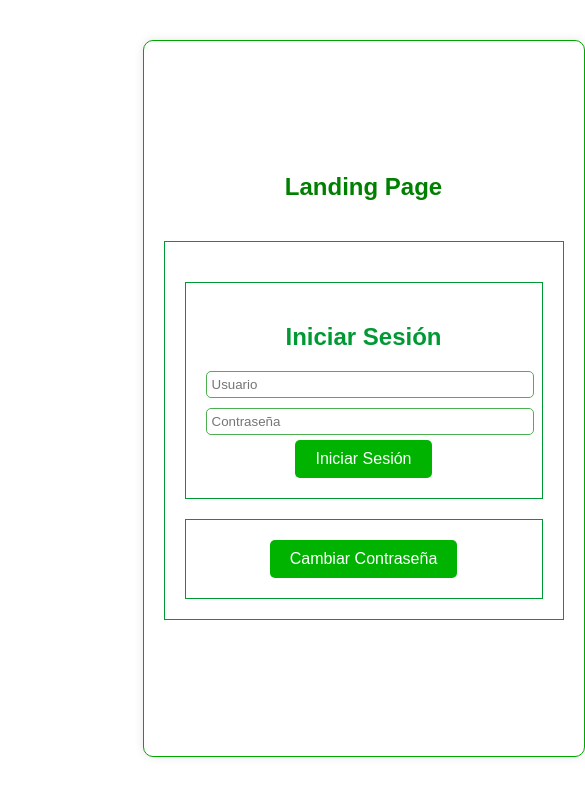
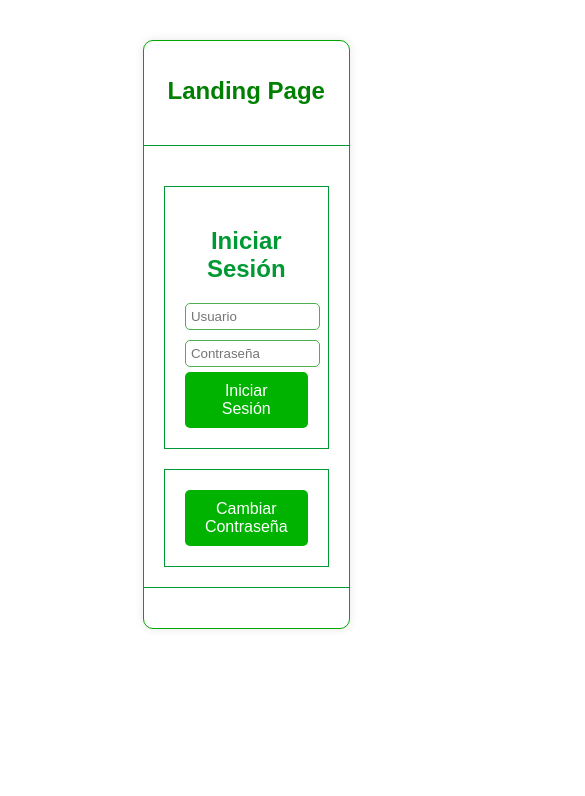
Before and after one commit to alexismichia/front-ramiro, a React (Create React App) app: page / in a window 390 px wide. Shown: the top 796 px of the page, 585 px wide, since content can reach past the window. Built offline with nearby package versions, Linux system fonts and the light colour scheme.

Commit message:
Update App.css

```diff
--- a/src/App.css
+++ b/src/App.css
@@ -1,40 +1,38 @@
-/* Configuración global */
-body {
-  font-size: 16px; /* Tamaño de fuente base para toda la aplicación */
-}
-
-/* Estilos para centrar y ajustar tamaño en todos los componentes */
-.container {
-  display: flex;
-  flex-direction: column;
-  justify-content: center;
-  align-items: center;
-  height: 80vh;
-  width:350px/* Ocupa el 100% de la altura de la pantalla */
-}
-
-.componente {
-  width: 100%; /* Ajusta el ancho del componente según tus necesidades */
-  max-width: 500px; /* Establece un ancho máximo para evitar que sea demasiado ancho */
+.App {
   text-align: center;
 }
 
-/* Estilos específicos para dispositivos móviles */
-@media (max-width: 1000px) {
-  body {
-    font-size: 14px; /* Reduzca el tamaño de fuente base para dispositivos móviles */
-  }
+.App-logo {
+  height: 40vmin;
+  pointer-events: none;
+}
 
-  .container {
-     display: flex;
-  flex-direction: column;
-  justify-content: center;
-  align-items: center;
-  height: 80vh;
-  width:400px/*/* Aumenta el ancho para que sea más grande en dispositivos móviles */
+@media (prefers-reduced-motion: no-preference) {
+  .App-logo {
+    animation: App-logo-spin infinite 20s linear;
   }
 }
 
-/* Agrega cualquier estilo adicional necesario para dispositivos móviles aquí */
+.App-header {
+  background-color: #282c34;
+  min-height: 100vh;
+  display: flex;
+  flex-direction: column;
+  align-items: center;
+  justify-content: center;
+  font-size: calc(10px + 2vmin);
+  color: white;
+}
 
-/* Mantén tus estilos existentes para otros elementos de la aplicación */
+.App-link {
+  color: #61dafb;
+}
+
+@keyframes App-logo-spin {
+  from {
+    transform: rotate(0deg);
+  }
+  to {
+    transform: rotate(360deg);
+  }
+}
```
